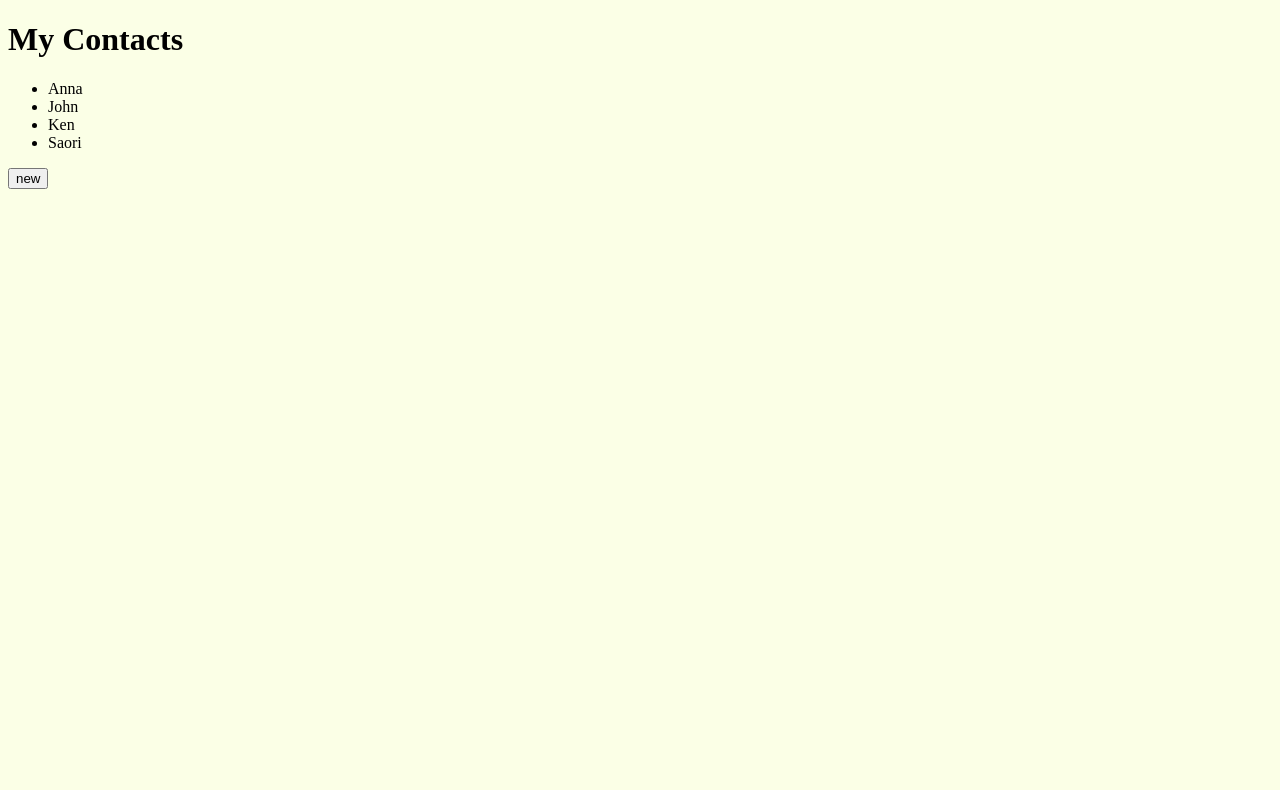
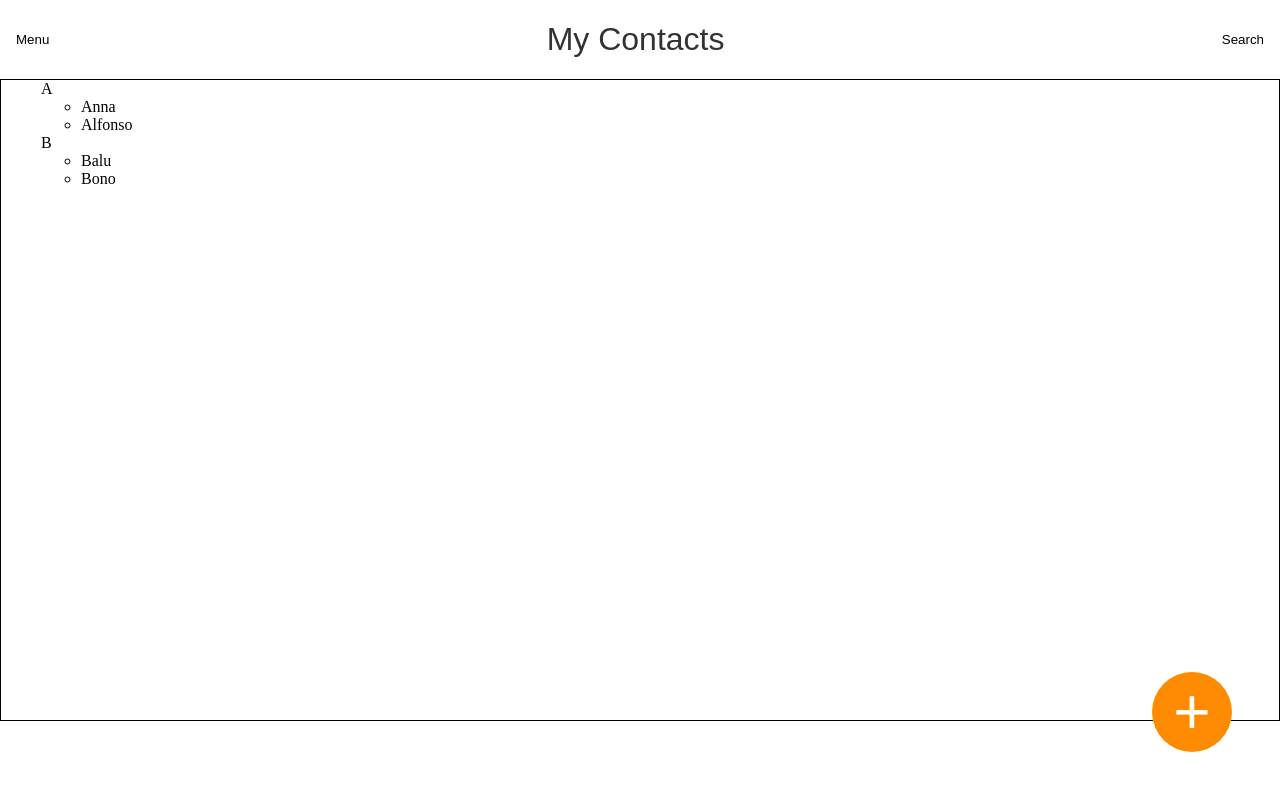
Before and after one commit to carlhueffmeier/my-contacts, a website built with webpack: page src/index.html in a window 1280 px wide. Built offline with nearby package versions, Linux system fonts and the light colour scheme.

Commit message:
feat: sketch startpage

```diff
--- a/src/index.html
+++ b/src/index.html
@@ -3,18 +3,62 @@
 
 <head>
   <meta charset="utf-8">
+  <meta name="viewport" content="width=device-width">
   <title>My Contacts</title>
 </head>
 
 <body>
-  <h1>My Contacts</h1>
-  <ul>
-    <li>Anna</li>
-    <li>John</li>
-    <li>Ken</li>
-    <li>Saori</li>
+
+  <button class="add-contact-button">
+    +
+  </button>
+
+  <div class="header">
+    <div class="header__menu">
+      <button class="header__menu-button btn">
+        Menu
+      </button>
+    </div>
+    <div class="header__title">
+      <span class="header__title-text">My Contacts</span>
+    </div>
+    <div class="header__search">
+      <button class="header__search-button btn">Search</button>
+    </div>
+  </div>
+
+  <ul class="contact-list">
+    <li class="contact-list__group">
+
+      <span class="contact-list__group-index">A</span>
+
+      <ul class="contact-list__group-list">
+        <li class="contact-list__group-list-element">
+          <span class="contact-list__name">Anna</span>
+        </li>
+        <li class="contact-list__group-list-element">
+          <span class="contact-list__name">Alfonso</span>
+        </li>
+      </ul>
+
+    </li>
+
+    <li class="contact-list__group">
+
+      <span class="contact-list__group-index">B</span>
+
+      <ul class="contact-list__group-list">
+        <li class="contact-list__group-list-element">
+          <span class="contact-list__name">Balu</span>
+        </li>
+        <li class="contact-list__group-list-element">
+          <span class="contact-list__name">Bono</span>
+        </li>
+      </ul>
+
+    </li>
   </ul>
-  <button class='add-contact-btn'>new</button>
+
 </body>
 
 </html>
--- a/src/styles.css
+++ b/src/styles.css
@@ -1,3 +1,90 @@
+html,
 body {
-  background-color: rgb(251, 255, 230);
+  margin: 0;
+  height: 100%;
 }
+
+/***************************************
+** Buttons
+****************************************/
+.btn {
+  background: none;
+  border: none;
+  padding: 1rem 1rem;
+}
+
+/***************************************
+****************************************
+**  Contact Button **
+****************************************/
+
+.add-contact-button {
+  width: 5rem;
+  height: 5rem;
+  display: block;
+  position: fixed;
+  bottom: 3rem;
+  right: 3rem;
+  border: none;
+  border-radius: 50%;
+  background-color: darkorange;
+  font-size: 4rem;
+  color: white;
+}
+
+/***************************************
+****************************************
+**  Header **
+****************************************/
+
+.header {
+  display: flex;
+  align-items: stretch;
+  color: #333;
+  padding: 1rem 0 1rem;
+}
+
+.header__menu {
+  display: flex;
+}
+.header__menu-button {
+}
+.header__title {
+  flex: 1;
+  display: flex;
+  justify-content: center;
+  align-items: center;
+}
+.header__title-text {
+  font-size: 2rem;
+  font-family: sans-serif;
+}
+.header__title-text {
+}
+.header__search {
+  display: flex;
+}
+
+/***************************************
+****************************************
+**  Search **
+****************************************/
+
+.search {
+  display: flex;
+}
+
+/***************************************
+****************************************
+**  Search **
+****************************************/
+
+.contact-list {
+  border: 1px solid black;
+  margin: 0;
+  min-height: 80%;
+}
+
+.contact-list__group {
+  list-style: none;
+}
```
